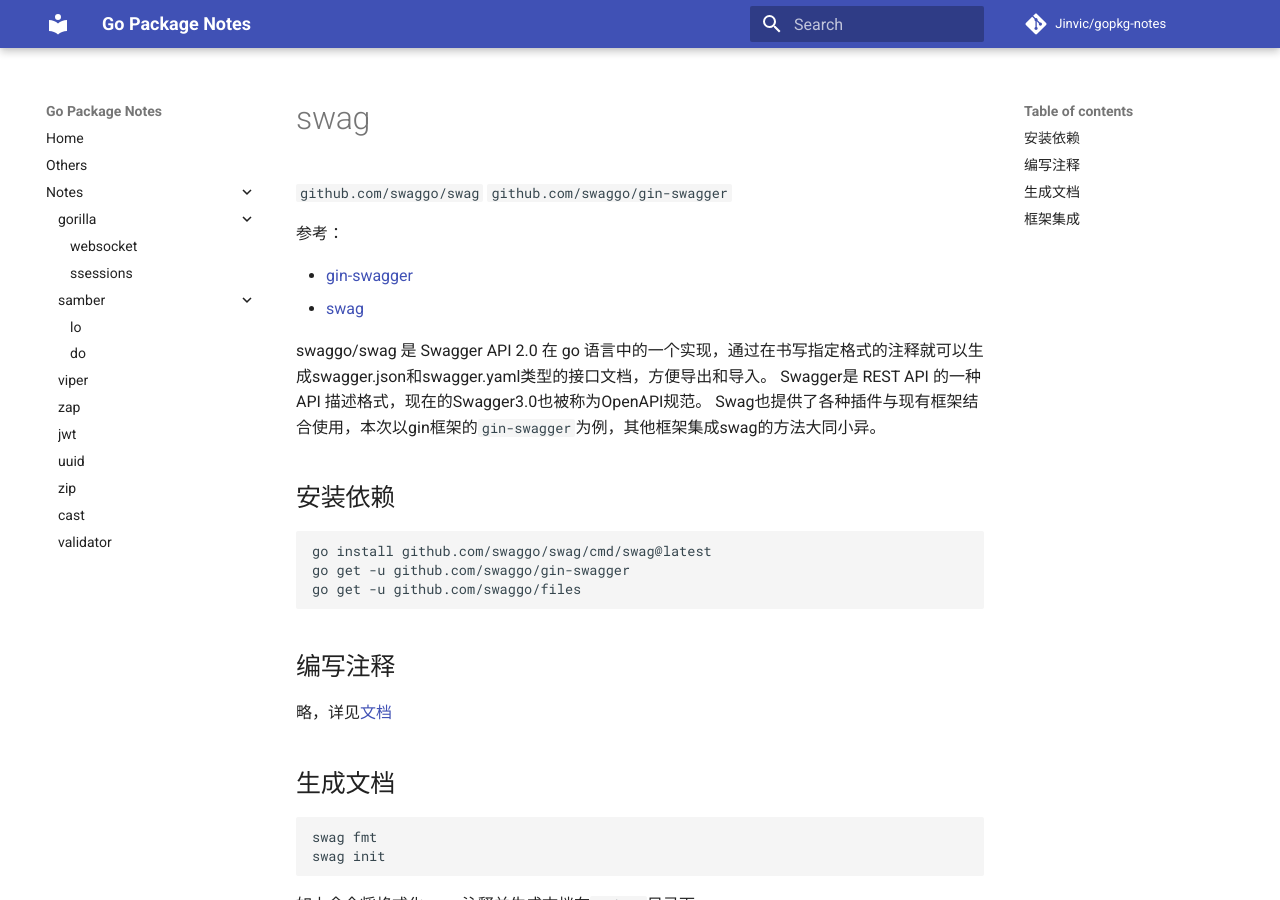
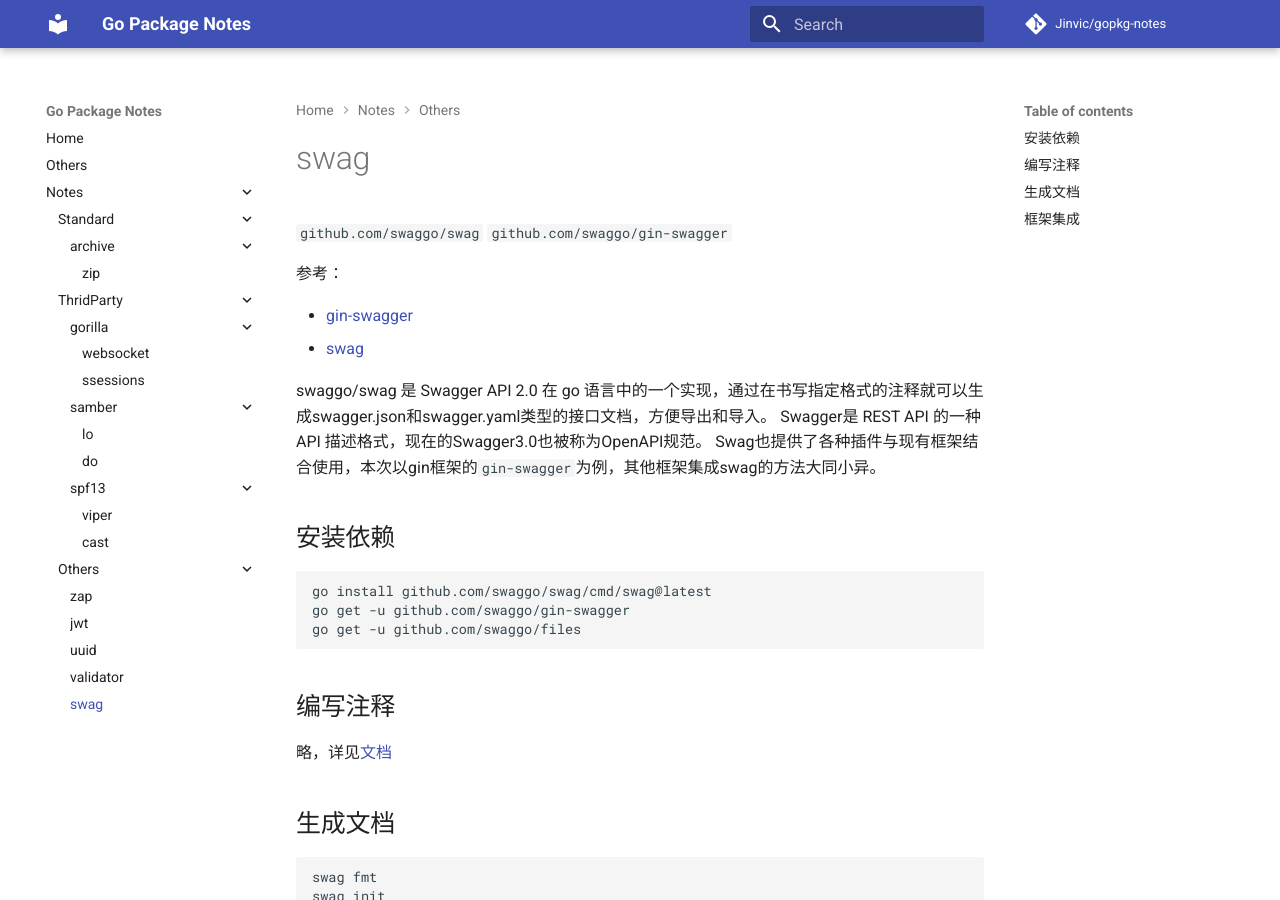
Before and after one commit to Jinvic/gopkg-notes, an MkDocs documentation site: the page built from docs/notes/others/swag.md, in a window 1280 px wide and 900 px high. Built offline with MkDocs 1.6.1 and Material for MkDocs 9.7.7, drawn with Linux system fonts in a browser that asks for light colours; comment, search, counter and statistics services are not loaded.

Commit message:
refactor: 重构笔记结构

```diff
--- a/mkdocs.yml
+++ b/mkdocs.yml
@@ -24,19 +24,25 @@ nav:
   - Home: 'README.md'
   - Others: 'others.md'
   - Notes:
-    - gorilla:
-      - websocket: 'notes/gorilla-websocket.md'
-      - ssessions: 'notes/gorilla-sessions.md'
-    - samber:
-      - lo: 'notes/samber-lo.md'
-      - do: 'notes/samber-do.md'
-    - viper: 'notes/viper.md'
-    - zap: 'notes/zap.md'
-    - jwt: 'notes/jwt.md'
-    - uuid: 'notes/google-uuid.md'
-    - zip: 'notes/archive-zip.md'
-    - cast: 'notes/cast.md'
-    - validator: 'notes/validator.md'
+    - Standard:
+      - archive:
+        - zip: 'notes/standard/archive/zip.md'
+    - ThridParty:
+      - gorilla:
+        - websocket: 'notes/thirdparty/gorilla/websocket.md'
+        - ssessions: 'notes/thirdparty/gorilla/sessions.md'
+      - samber:
+        - lo: 'notes/thirdparty/samber/lo.md'
+        - do: 'notes/thirdparty/samber/do.md'
+      - spf13:
+        - viper: 'notes/thirdparty/spf13/viper.md'
+        - cast: 'notes/thirdparty/spf13/cast.md'
+    - Others:
+      - zap: 'notes/others/zap.md'
+      - jwt: 'notes/others/jwt.md'
+      - uuid: 'notes/others/uuid.md'
+      - validator: 'notes/others/validator.md'
+      - swag: 'notes/others/swag.md'
 
 plugins:
   - search:
```
Also changed, not shown: docs/notes/others/jwt.md (renamed from docs/notes/jwt.md), docs/notes/others/swag.md (renamed from docs/notes/swag.md), docs/notes/others/uuid.md (renamed from docs/notes/google-uuid.md), docs/notes/others/validator.md (renamed from docs/notes/validator.md), docs/notes/others/zap.md (renamed from docs/notes/zap.md), docs/notes/standard/archive/zip.md (renamed from docs/notes/archive-zip.md), docs/notes/thirdparty/gorilla/sessions.md (renamed from docs/notes/gorilla-sessions.md), docs/notes/thirdparty/gorilla/websocket.md (renamed from docs/notes/gorilla-websocket.md), docs/notes/thirdparty/samber/do.md (renamed from docs/notes/samber-do.md), docs/notes/thirdparty/samber/lo.md (renamed from docs/notes/samber-lo.md), docs/notes/thirdparty/spf13/cast.md (renamed from docs/notes/cast.md), docs/notes/thirdparty/spf13/viper.md (renamed from docs/notes/viper.md).
